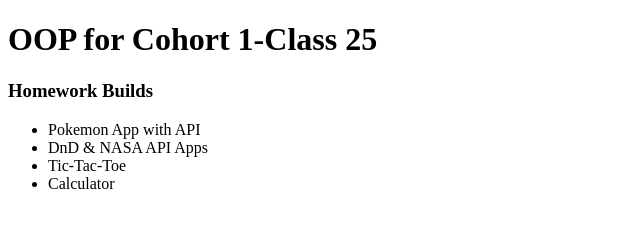
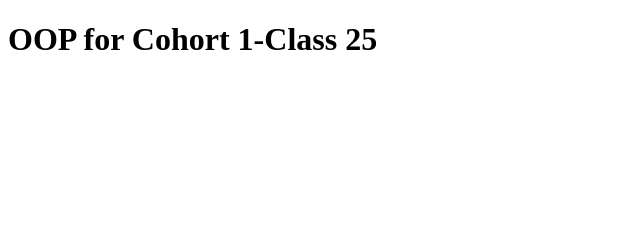
Before and after one commit to JenniferSieber/100DevCH1-OOP, a plain HTML site: page index.html in a window 1280 px wide. Shown: the whole page, without its empty margins (0-640 px from the left). Drawn offline with Linux system fonts and the light colour scheme.

Commit message:
Update index.html

```diff
--- a/index.html
+++ b/index.html
@@ -8,15 +8,5 @@
 </head>
 <body>
   <h1>OOP for Cohort 1-Class 25</h1>
-  <div class="homework">
-    <h3>Homework Builds</h3>
-    <ul>
-      <li>Pokemon App with API</li>
-      <li>DnD & NASA API Apps</li>
-      <li>Tic-Tac-Toe</li>
-      <li>Calculator</li>
-    </ul>
-  </div>
-
 </body>
 </html>
```
